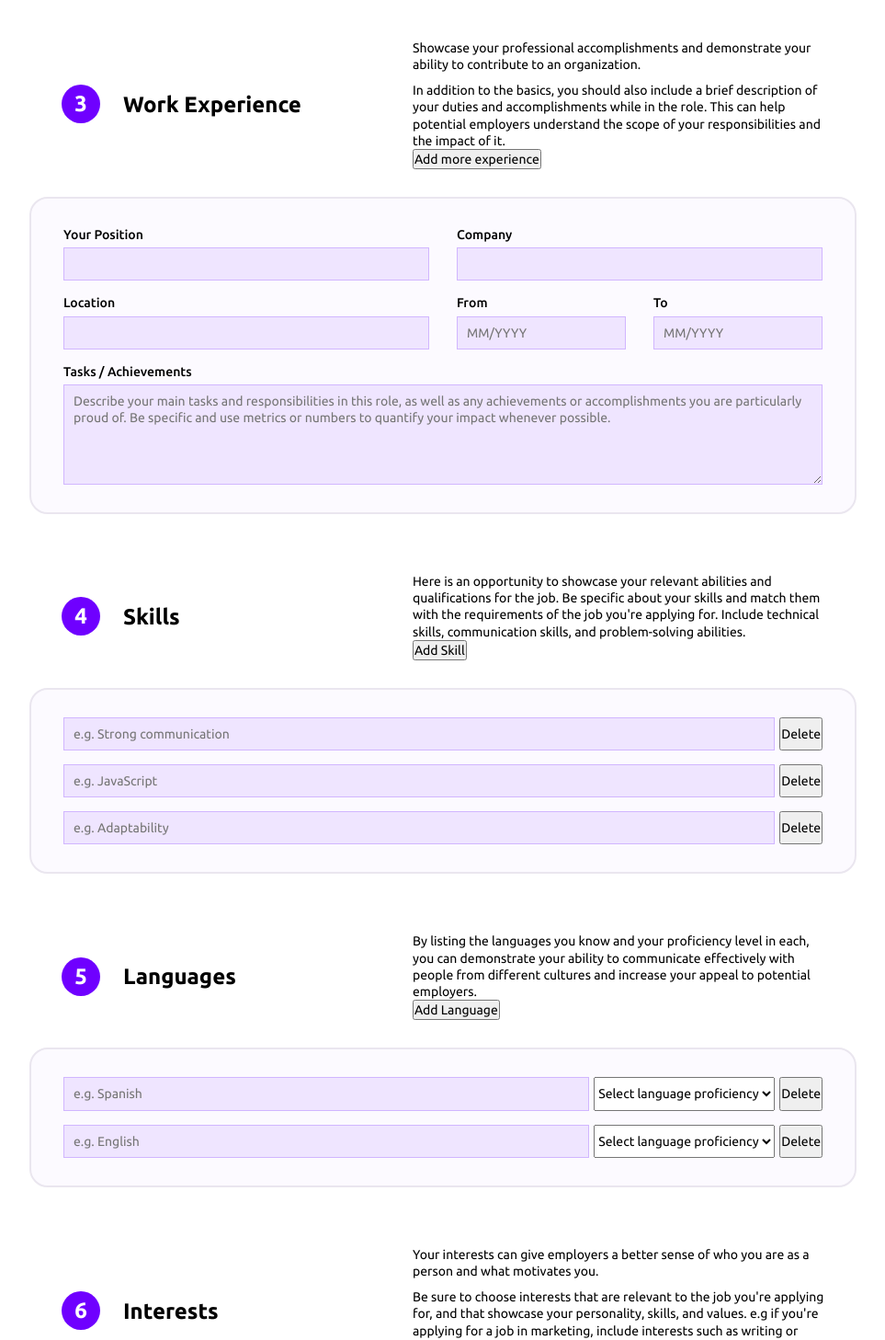
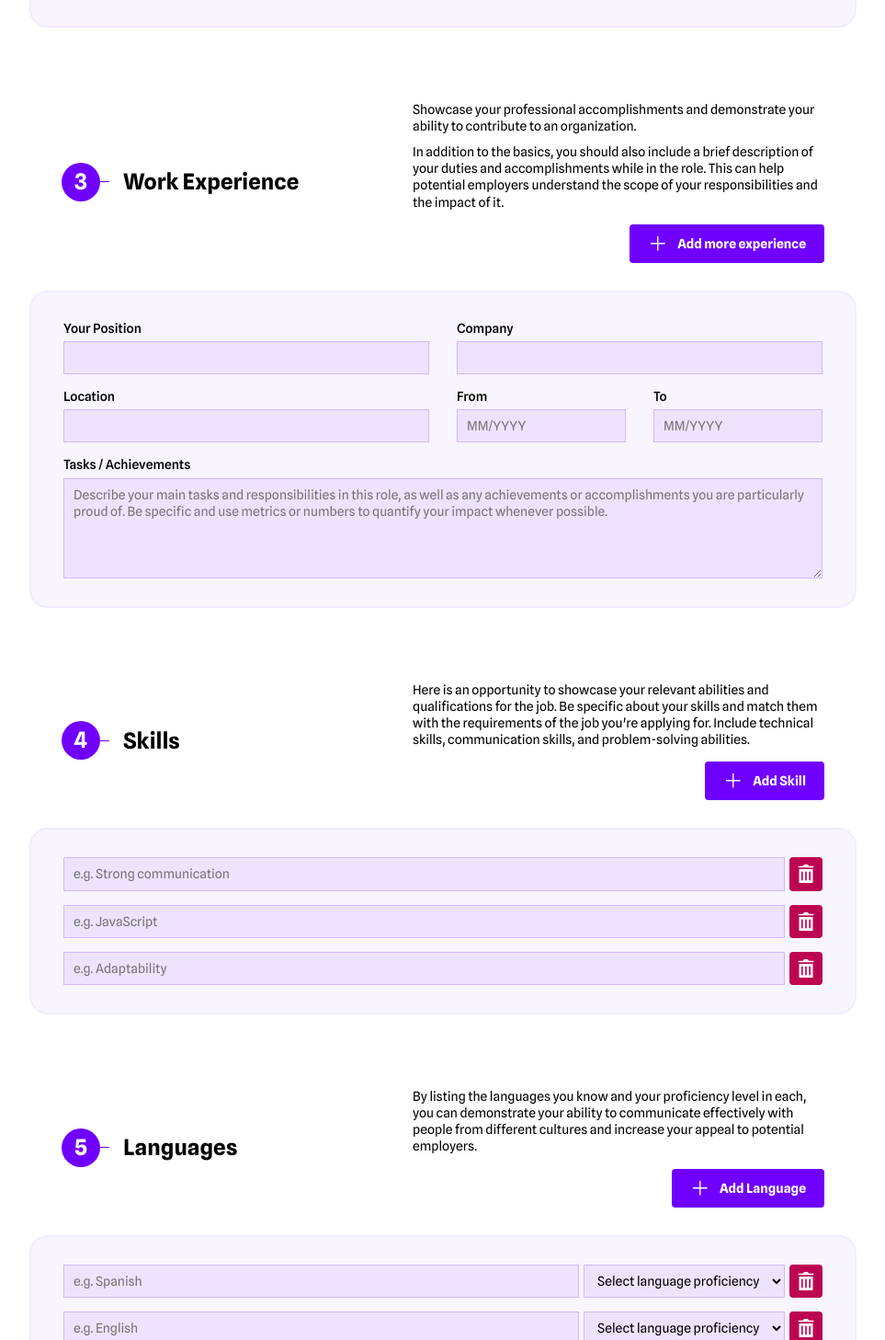
Before and after one commit to DarkWool/cv-creator-app, a React (Create React App) app: page / in a window 1280 px wide. Shown: the part 1293-2750 px from the top of the page at 92% size, without its empty margins (158-1121 px from the left). Built offline with nearby package versions, Linux system fonts and the light colour scheme; what emoji-mart would draw is missing.

Commit message:
Implement Button component and add styles

```diff
--- a/src/components/CVEditForm/Education.js
+++ b/src/components/CVEditForm/Education.js
@@ -3,6 +3,7 @@ import { FormHeader } from "./FormHeader";
 import { FormContainer } from "./FormContainer";
 import { Input } from "../FormElements/Input";
 import { InputWrapper } from "../FormElements/InputWrapper";
+import { Button } from "../Button.js";
 
 export function Education({ step, data, onAddEducation, onChange, onDeleteEntry }) {
   const entries = data.length;
@@ -57,13 +58,13 @@ export function Education({ step, data, onAddEducation, onChange, onDeleteEntry
           </div>
 
           {entries > 1 && (
-            <button
-              type="button"
-              className="btn-delete"
+            <Button
+              variant="delete"
               onClick={() => onDeleteEntry(education.id)}
-            >
-              Delete Entry
-            </button>
+              title="Delete education entry"
+              content="Delete Entry"
+              extraClasses="btn-icon-delete-long"
+            />
           )}
         </div>
       </Fragment>
@@ -88,8 +89,14 @@ export function Education({ step, data, onAddEducation, onChange, onDeleteEntry
             </p>
           </>
         }
-        buttonText={"Add more education"}
-        clickHandler={onAddEducation}
+        button={
+          <Button
+            variant="add"
+            onClick={onAddEducation}
+            title="Add more education"
+            content="Add more education"
+          />
+        }
       />
       <FormContainer>{educationBlocks}</FormContainer>
     </section>
--- a/src/components/CVEditForm/FormHeader.js
+++ b/src/components/CVEditForm/FormHeader.js
@@ -1,17 +1,13 @@
-export function FormHeader({ step, title, desc, buttonText, clickHandler }) {
+export function FormHeader({ step, title, desc, button }) {
   return (
     <div className="edit-block_header">
-      <div className="edit-block_step-info">
+      <div className="edit-block_step-heading">
         <span className="edit-block_step">{step}</span>
         <h2 className="edit-block_title">{title}</h2>
       </div>
-      <div>
+      <div className="edit-block_step-info">
         {desc}
-        {buttonText && (
-          <button type="button" onClick={clickHandler}>
-            {buttonText}
-          </button>
-        )}
+        {button}
       </div>
     </div>
   );
--- a/src/components/CVEditForm/Interests.js
+++ b/src/components/CVEditForm/Interests.js
@@ -3,6 +3,7 @@ import { FormHeader } from "./FormHeader";
 import { FormContainer } from "./FormContainer";
 import { Input } from "../FormElements/Input";
 import { InputWrapper } from "../FormElements/InputWrapper";
+import { Button } from "../Button.js";
 import Picker from "@emoji-mart/react";
 
 const tooltipPosition = { top: null };
@@ -66,8 +67,14 @@ export function Interests({ step, data, onAddInterest, onChange, onDeleteEntry }
             </p>
           </>
         }
-        buttonText={"Add Interest"}
-        clickHandler={onAddInterest}
+        button={
+          <Button
+            variant="add"
+            onClick={onAddInterest}
+            title="Add new interest"
+            content="Add Interest"
+          />
+        }
       />
       <FormContainer>
         {data.map((interest, index) => {
@@ -80,18 +87,17 @@ export function Interests({ step, data, onAddInterest, onChange, onDeleteEntry }
 
           return (
             <InputWrapper variant="row" key={interest.id}>
-              <button
-                type="button"
-                className="btn-icon-picker"
+              <Button
                 onClick={(e) => {
                   setIsTooltipActive(true);
                   setSelectedInterest(interest.id);
 
                   tooltipPosition.top = `${e.pageY}px`;
                 }}
-              >
-                <em-emoji id={iconId} size="2em"></em-emoji>
-              </button>
+                title="Change interest icon"
+                content={<em-emoji id={iconId} size="2em"></em-emoji>}
+                extraClasses="btn-icon-picker"
+              />
 
               <Input
                 id={`cvInterest${index}`}
@@ -104,9 +110,11 @@ export function Interests({ step, data, onAddInterest, onChange, onDeleteEntry }
               />
 
               {entries > 1 && (
-                <button type="button" onClick={() => onDeleteEntry(interest.id)}>
-                  Delete
-                </button>
+                <Button
+                  variant="delete"
+                  onClick={() => onDeleteEntry(interest.id)}
+                  title="Delete interest"
+                />
               )}
             </InputWrapper>
           );
--- a/src/components/CVEditForm/Languages.js
+++ b/src/components/CVEditForm/Languages.js
@@ -3,6 +3,7 @@ import { FormContainer } from "./FormContainer";
 import { Input } from "../FormElements/Input";
 import { InputWrapper } from "../FormElements/InputWrapper";
 import { Select } from "../FormElements/Select";
+import { Button } from "../Button.js";
 
 const PLACEHOLDERS = ["Spanish", "English", "Mandarin Chinese", "German", "Arabic", "Hindi"];
 
@@ -29,8 +30,14 @@ export function Languages({ step, data, onAddLanguage, onChange, onDeleteEntry }
             and increase your appeal to potential employers.
           </p>
         }
-        buttonText={"Add Language"}
-        clickHandler={onAddLanguage}
+        button={
+          <Button
+            variant="add"
+            onClick={onAddLanguage}
+            title="Add new language"
+            content="Add Language"
+          />
+        }
       />
       <FormContainer>
         {data.map((language, index) => {
@@ -53,9 +60,11 @@ export function Languages({ step, data, onAddLanguage, onChange, onDeleteEntry }
               />
 
               {entries > 1 && (
-                <button type="button" onClick={() => onDeleteEntry(language.id)}>
-                  Delete
-                </button>
+                <Button
+                  variant="delete"
+                  onClick={() => onDeleteEntry(language.id)}
+                  title="Delete language"
+                />
               )}
             </InputWrapper>
           );
--- a/src/components/CVEditForm/Skills.js
+++ b/src/components/CVEditForm/Skills.js
@@ -2,6 +2,7 @@ import { FormHeader } from "./FormHeader";
 import { FormContainer } from "./FormContainer";
 import { Input } from "../FormElements/Input";
 import { InputWrapper } from "../FormElements/InputWrapper";
+import { Button } from "../Button.js";
 
 const PLACEHOLDERS = [
   "Strong communication",
@@ -30,8 +31,9 @@ export function Skills({ step, data, onAddSkill, onChange, onDeleteEntry }) {
             abilities.
           </p>
         }
-        buttonText={"Add Skill"}
-        clickHandler={onAddSkill}
+        button={
+          <Button variant="add" onClick={onAddSkill} title="Add new skill" content="Add Skill" />
+        }
       />
       <FormContainer>
         {data.map((skill, index) => {
@@ -45,9 +47,11 @@ export function Skills({ step, data, onAddSkill, onChange, onDeleteEntry }) {
                 placeholder={PLACEHOLDERS[index] ? `e.g. ${PLACEHOLDERS[index]}` : "New skill..."}
               />
               {entries > 1 && (
-                <button type="button" onClick={() => onDeleteEntry(skill.id)}>
-                  Delete
-                </button>
+                <Button
+                  variant="delete"
+                  onClick={() => onDeleteEntry(skill.id)}
+                  title="Delete skill"
+                />
               )}
             </InputWrapper>
           );
--- a/src/components/CVEditForm/WorkExperience.js
+++ b/src/components/CVEditForm/WorkExperience.js
@@ -4,6 +4,7 @@ import { FormContainer } from "./FormContainer";
 import { Input } from "../FormElements/Input";
 import { InputWrapper } from "../FormElements/InputWrapper";
 import { Textarea } from "../FormElements/Textarea";
+import { Button } from "../Button.js";
 
 export function WorkExperience({ step, data, onAddExperience, onChange, onDeleteEntry }) {
   const entries = data.length;
@@ -80,9 +81,13 @@ export function WorkExperience({ step, data, onAddExperience, onChange, onDelete
           </InputWrapper>
 
           {entries > 1 && (
-            <button type="button" className="btn-delete" onClick={() => onDeleteEntry(exp.id)}>
-              Delete Entry
-            </button>
+            <Button
+              variant="delete"
+              onClick={() => onDeleteEntry(exp.id)}
+              title="Delete work experience entry"
+              content="Delete Entry"
+              extraClasses="btn-icon-delete-long"
+            />
           )}
         </div>
       </Fragment>
@@ -107,8 +112,14 @@ export function WorkExperience({ step, data, onAddExperience, onChange, onDelete
             </p>
           </>
         }
-        buttonText="Add more experience"
-        clickHandler={onAddExperience}
+        button={
+          <Button
+            variant="add"
+            onClick={onAddExperience}
+            title="Add more work experience"
+            content="Add more experience"
+          />
+        }
       />
       <FormContainer>{experienceBlocks}</FormContainer>
     </section>
--- a/src/index.css
+++ b/src/index.css
@@ -1,4 +1,4 @@
-@import url("https://fonts.googleapis.com/css2?family=Montserrat:ital,wght@0,100;0,200;0,300;0,400;0,500;0,600;0,700;0,800;0,900;1,100;1,200;1,300;1,400;1,500;1,600;1,700;1,800;1,900&family=Ubuntu:ital,wght@0,300;0,400;0,500;0,700;1,300;1,400;1,500;1,700&display=swap");
+@import url("https://fonts.googleapis.com/css2?family=Montserrat:ital,wght@0,100;0,200;0,300;0,400;0,500;0,600;0,700;0,800;0,900;1,100;1,200;1,300;1,400;1,500;1,600;1,700;1,800;1,900&family=Spline+Sans:wght@300;400;500;600;700&family=Ubuntu:ital,wght@0,300;0,400;0,500;0,700;1,300;1,400;1,500;1,700&family=Ubuntu:ital,wght@0,300;0,400;0,500;0,700;1,300;1,400;1,500;1,700&display=swap");
 
 *,
 *::before,
@@ -29,8 +29,13 @@ html {
 body {
   min-height: 100%;
   font-family: "Ubuntu", sans-serif;
+  font-family: "Spline Sans", sans-serif;
   font-size: 1.4rem;
   line-height: 1.3;
+}
+
+main {
+  margin-bottom: 50px;
 }
 
 /* responsive images/videos */
@@ -54,8 +59,49 @@ b {
   font-weight: 600;
 }
 
+button {
+  appearance: none;
+  border: none;
+  cursor: pointer;
+  border-radius: 4px;
+}
+
+.btn-icon-add {
+  display: flex;
+  gap: 10px;
+  padding: 10px 20px;
+  align-items: center;
+  background-color: var(--accentColor);
+  color: white;
+  fill: white;
+  font-weight: bold;
+  margin-left: auto;
+  margin-top: 15px;
+}
+
+.btn-icon-delete {
+  flex-shrink: 0;
+  padding: 0 8px;
+  fill: white;
+  background-color: hsl(335, 95.9%, 37.8%);
+}
+
+.btn-icon-delete-long {
+  display: flex;
+  gap: 10px;
+  padding: 10px 15px;
+  font-weight: 600;
+  color: white;
+}
+
+.btn-icon-picker {
+  background-color: transparent;
+  margin-right: 10px;
+}
+
 .content-margin {
   max-width: 900px;
   width: 100%;
-  margin: auto;
+  margin-left: auto;
+  margin-right: auto;
 }
--- a/src/styles/CVForm.css
+++ b/src/styles/CVForm.css
@@ -1,11 +1,24 @@
+input,
+textarea,
+select {
+  padding: 8px 10px;
+  background-color: hsl(263.1, 100%, 94.5%);
+  border: 1px solid hsl(262, 100%, 86%);
+}
+
 input,
 textarea {
   width: 100%;
-  background-color: hsl(263.1, 100%, 94.9%);
   appearance: none;
-  border: 0;
-  padding: 8px 10px;
-  border: 1px solid #d1b6ff;
+}
+
+select {
+  /* border: 1px solid var(--accentColor); */
+  cursor: pointer;
+}
+
+textarea {
+  resize: vertical;
 }
 
 label {
@@ -17,7 +30,7 @@ label {
 }
 
 .edit-block + .edit-block {
-  margin-top: 64px;
+  margin-top: 80px;
 }
 
 .edit-block_header {
@@ -29,11 +42,16 @@ label {
   padding: 0 35px;
 }
 
-.edit-block_step-info {
+.edit-block_step-heading {
   display: flex;
   flex-basis: 40%;
   align-items: center;
   gap: 25px;
+}
+
+.edit-block_step-info {
+  display: flex;
+  flex-direction: column;
 }
 
 .edit-block_step {
@@ -51,6 +69,16 @@ label {
   align-items: center;
   justify-content: center;
   border-radius: 50px;
+}
+
+.edit-block_step::before {
+  content: "";
+  position: absolute;
+  right: 0%;
+  transform: translateX(100%);
+  height: 1px;
+  width: 10px;
+  background-color: #6f00ff;
 }
 
 .edit-block_title {
@@ -72,9 +100,9 @@ label {
 .edit-block_form {
   padding: 30px 35px;
   font-size: 1.4rem;
-  border: 2px solid hsla(266, 24%, 92%, 1);
+  border: 2px solid hsl(262.2, 100%, 96%);
   border-radius: 20px;
-  background-color: hsl(264, 100%, 99%);
+  background-color: hsl(264, 100%, 98%);
 }
 
 .edit-block_separator {
--- a/src/styles/Header.css
+++ b/src/styles/Header.css
@@ -19,6 +19,7 @@ h1 {
 .header_nav > ul {
   display: flex;
   list-style: none;
+  align-items: center;
 }
 
 .header_nav-item {
```
